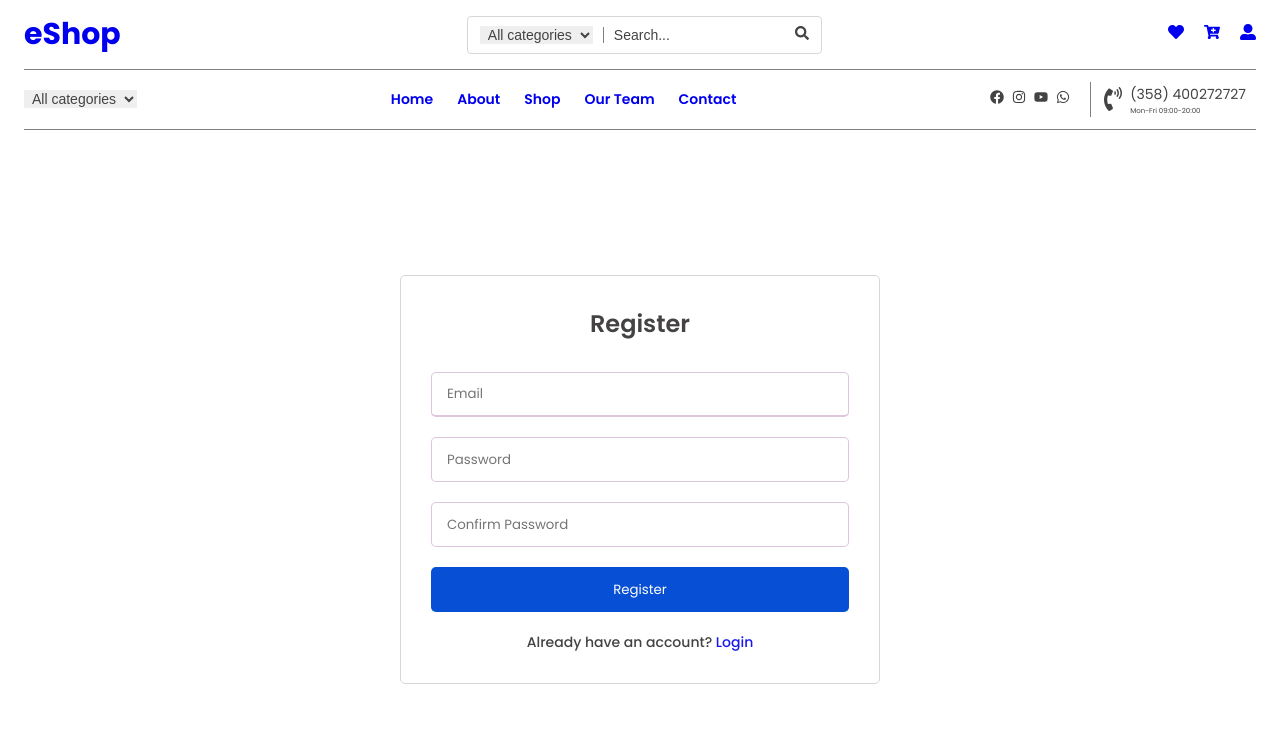
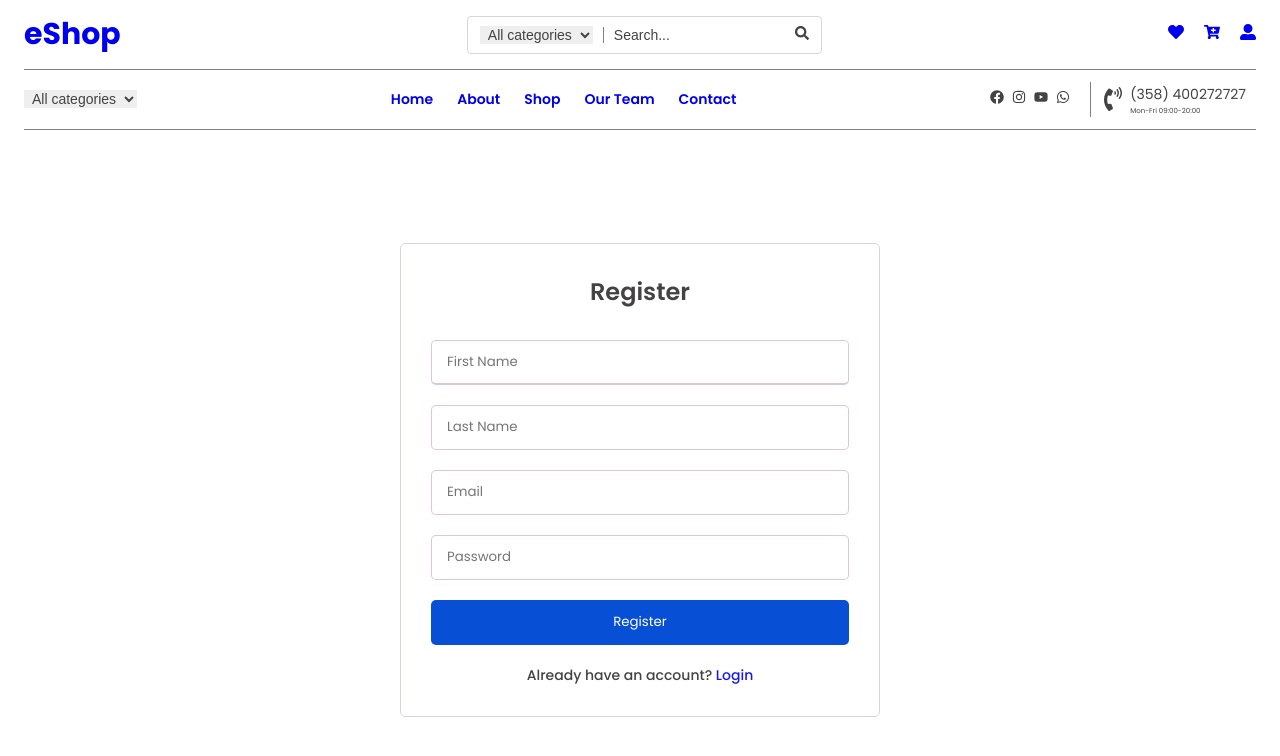
Before and after one commit to sagar-aryal/eshop-mern, a React (Create React App) app in the folder client/: page /register in a window 1280 px wide. Shown: the top 756 px of the page. Built offline with nearby package versions, Linux system fonts and the light colour scheme.

Commit message:
login and register completed

```diff
--- a/client/package.json
+++ b/client/package.json
@@ -11,6 +11,7 @@
     "react-icons": "^4.7.1",
     "react-router-dom": "^6.4.4",
     "react-scripts": "5.0.1",
+    "react-toastify": "^9.1.1",
     "web-vitals": "^2.1.4"
   },
   "scripts": {
--- a/client/src/App.js
+++ b/client/src/App.js
@@ -11,6 +11,9 @@ import WishList from "./pages/wishList/WishList";
 import Cart from "./pages/cart/Cart";
 import Login from "./pages/account/Login";
 import Register from "./pages/account/Register";
+
+import { ToastContainer } from "react-toastify";
+import "react-toastify/dist/ReactToastify.css";
 
 const App = () => {
   return (
@@ -30,6 +33,7 @@ const App = () => {
           <Route path="/register" element={<Register />} />
         </Routes>
       </Router>
+      <ToastContainer />
     </div>
   );
 };
--- a/client/src/index.css
+++ b/client/src/index.css
@@ -243,7 +243,6 @@ nav ul li {
 }
 
 .google-login button {
-  background: red;
   display: flex;
   align-items: center;
   justify-content: center;
--- a/client/src/pages/account/Login.jsx
+++ b/client/src/pages/account/Login.jsx
@@ -3,9 +3,29 @@ import { Link } from "react-router-dom";
 
 import { FaEyeSlash } from "react-icons/fa";
 import { FcGoogle } from "react-icons/fc";
+import { toast } from "react-toastify";
+
+const initialInputValues = {
+  email: "",
+  password: "",
+};
 
 const Login = () => {
+  const [inputValues, setInputValues] = useState(initialInputValues);
   const [passwordShown, setPasswordShown] = useState(false);
+
+  const handleChange = (event) => {
+    setInputValues((prev) => {
+      return { ...prev, [event.target.name]: event.target.value };
+    });
+  };
+
+  const handleSubmit = (event) => {
+    event.preventDefault();
+    console.log(inputValues);
+    toast.success("Loggin Successfully");
+    setInputValues(initialInputValues);
+  };
 
   // Password toggle handler
   const togglePassword = () => {
@@ -16,12 +36,14 @@ const Login = () => {
     <div className="form-container">
       <div className="form-content">
         <h1>Login</h1>
-        <form>
+        <form onSubmit={handleSubmit}>
           <div className="input-field">
             <input
-              type="text"
+              type="email"
               name="email"
               placeholder="Email"
+              value={inputValues.name}
+              onChange={handleChange}
               autoComplete="off"
               required
               autoFocus
@@ -32,6 +54,8 @@ const Login = () => {
               type={passwordShown ? "text" : "password"}
               name="password"
               placeholder="Password"
+              value={inputValues.name}
+              onChange={handleChange}
               required
             />
             <FaEyeSlash
@@ -50,7 +74,7 @@ const Login = () => {
             <Link>Forget pasword?</Link>
           </div>
           <div className="btn-field">
-            <button>Login</button>
+            <button type="submit">Login</button>
           </div>
           <div className="form-link">
             <span>
--- a/client/src/pages/account/Register.jsx
+++ b/client/src/pages/account/Register.jsx
@@ -1,16 +1,43 @@
+import { useState } from "react";
 import { Link } from "react-router-dom";
 
+import { toast } from "react-toastify";
+
+const initialInputValues = {
+  firstname: "",
+  lastname: "",
+  email: "",
+  password: "",
+};
+
 const Register = () => {
+  const [inputValues, setInputValues] = useState(initialInputValues);
+
+  const handleChange = (event) => {
+    setInputValues((prev) => {
+      return { ...prev, [event.target.name]: event.target.value };
+    });
+  };
+
+  const handleSubmit = (event) => {
+    event.preventDefault();
+    console.log(inputValues);
+    toast.success("Registered Successfully");
+    setInputValues(initialInputValues);
+  };
+
   return (
     <div className="form-container">
       <div className="form-content">
         <h1>Register</h1>
-        <form>
+        <form onSubmit={handleSubmit}>
           <div className="input-field">
             <input
               type="text"
-              name="email"
-              placeholder="Email"
+              name="firstname"
+              placeholder="First Name"
+              value={inputValues.name}
+              onChange={handleChange}
               autoComplete="off"
               required
               autoFocus
@@ -18,21 +45,36 @@ const Register = () => {
           </div>
           <div className="input-field">
             <input
-              type="password"
-              name="password"
-              placeholder="Password"
+              type="text"
+              name="lastname"
+              placeholder="Last Name"
+              value={inputValues.name}
+              onChange={handleChange}
+              autoComplete="off"
+              required
+            />
+          </div>
+          <div className="input-field">
+            <input
+              type="email"
+              name="email"
+              placeholder="Email"
+              value={inputValues.name}
+              onChange={handleChange}
+              autoComplete="off"
               required
             />
           </div>
           <div className="input-field">
             <input
               type="password"
-              name="confirmpassword"
-              placeholder="Confirm Password"
+              name="password"
+              placeholder="Password"
+              value={inputValues.name}
+              onChange={handleChange}
               required
             />
           </div>
-
           <div className="btn-field">
             <button>Register</button>
           </div>
```
Also changed, not shown: 1 other file (tests, documents, lock files or other folders).
